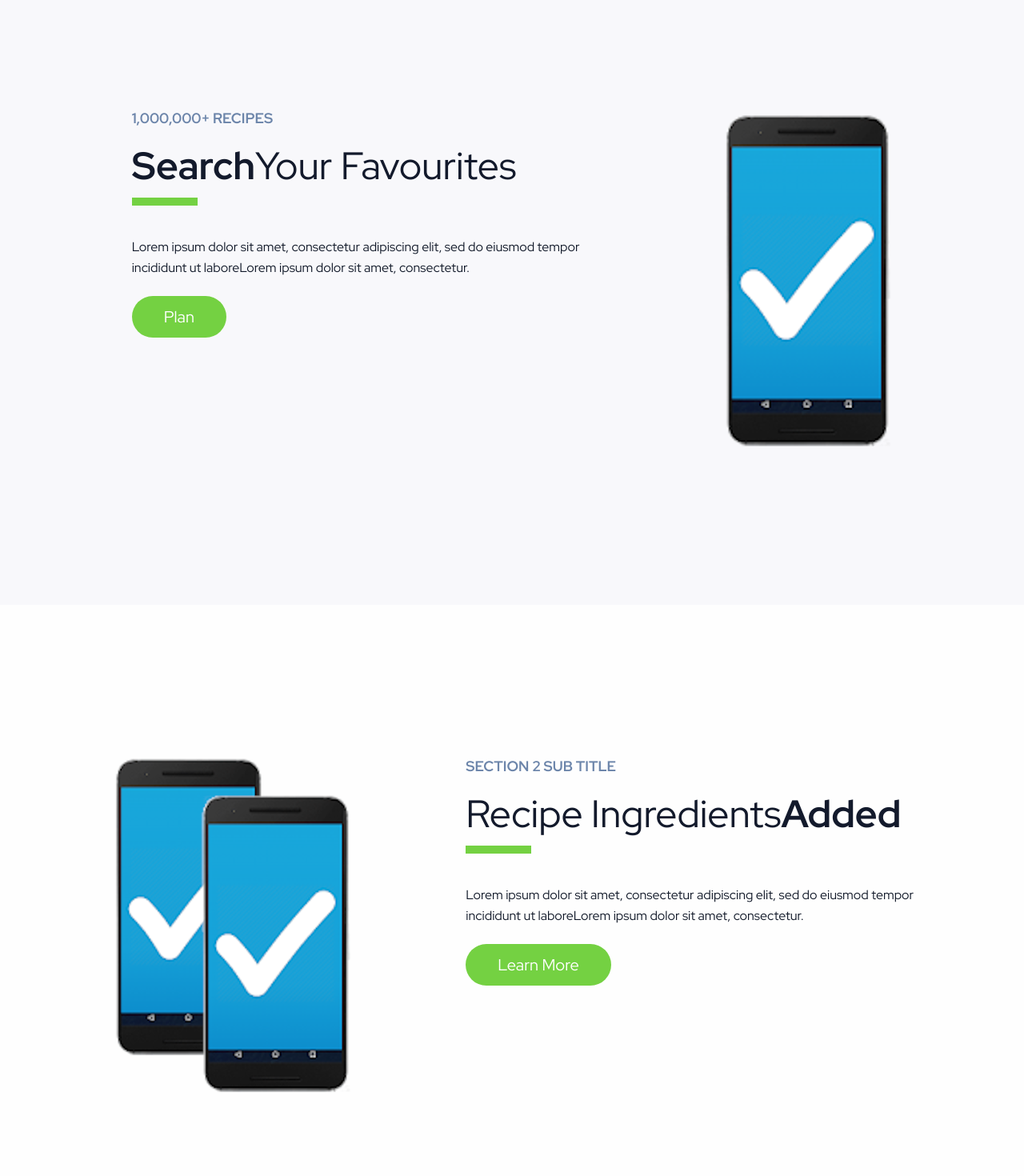
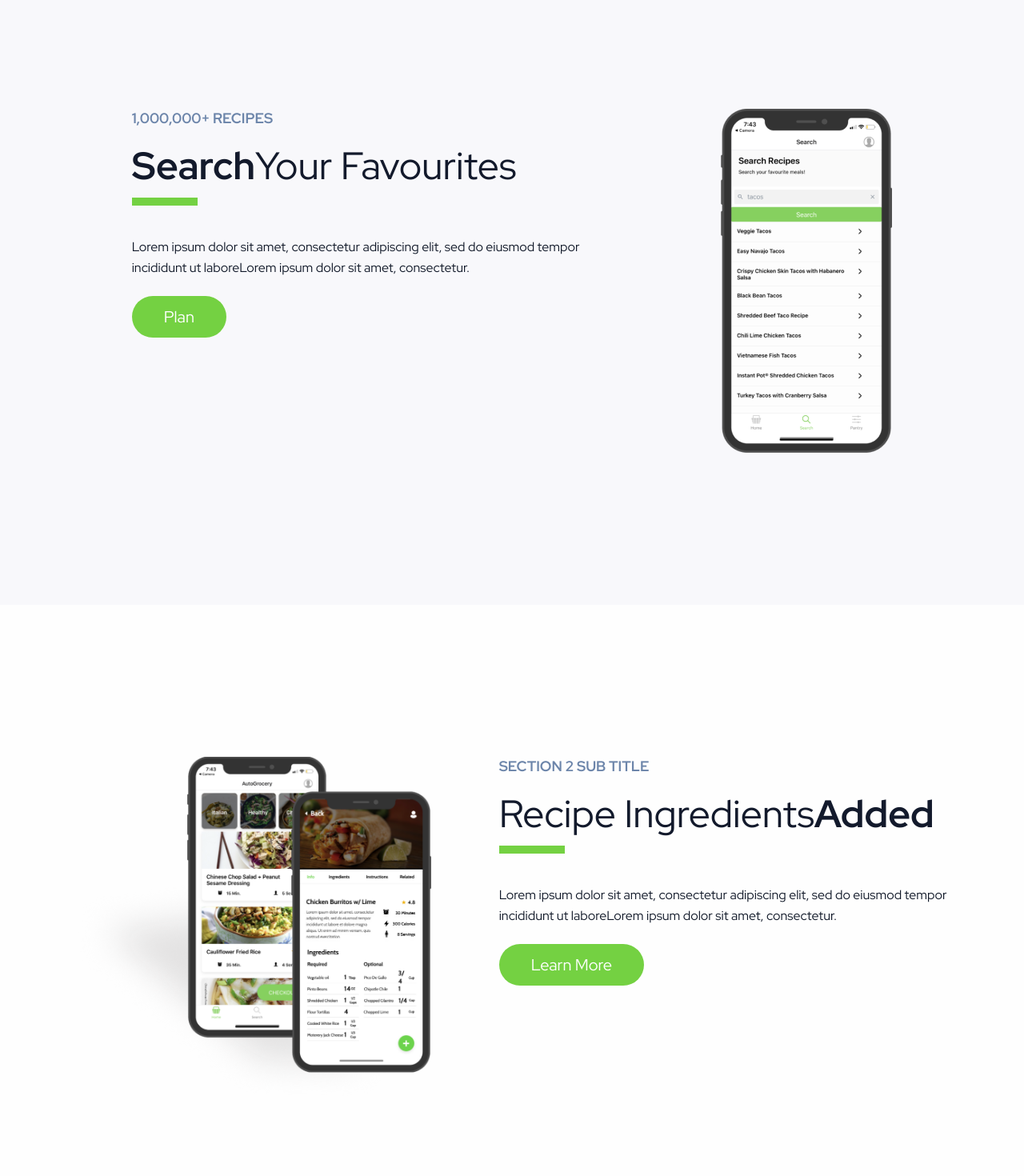
Before and after one commit to mkevinq/mealprep, a React (Create React App) app: page / in a window 1280 px wide. Shown: the part 1040-2510 px from the top of the page at 80% size. Built offline with nearby package versions, Linux system fonts and the light colour scheme; no server answers.

Commit message:
Fixed placeholder iphones on homepage

```diff
--- a/src/App.jsx
+++ b/src/App.jsx
@@ -5,8 +5,8 @@ import {
   Link
 } from "react-router-dom";
 import Card from './Card.jsx';
-import placeholder from "./assets/placeholder_phone.png";
-import placeholder2 from "./assets/placeholder_phones.png";
+import iphone from "./assets/homepage/iphone-preview1.png";
+import iphones2 from "./assets/homepage/iphones-preview-2.png";
 import butter_chicken from "./assets/order-page/recipes-images/butter-chicken.png";
 import lime_chicken_burritos from "./assets/order-page/recipes-images/lime-chicken-burrito.png";
 import logo from './assets/navbar/full-logo.svg';
@@ -82,11 +82,11 @@ function App() {
                 </button>
               </Link>
             </div>
-            <img id="img_right" src={placeholder} alt="Phone" width="214" height="430"/>
+            <img id="img_right" src={iphone} alt="Phone" width="214" height="430"/>
           </div>
 
           <div class="highlight" id="highlight2">
-            <img id="img_left" src={placeholder2} alt="Two Phones" width="331" height="428"/>
+            <img id="img_left" src={iphones2} alt="Two Phones" width="455" height="428"/>
             <div id="text_right">
               <h6 id="subtitle">
                 SECTION 2 SUB TITLE
```
Also changed, not shown: src/assets/homepage/iphone-preview1.png (added).
